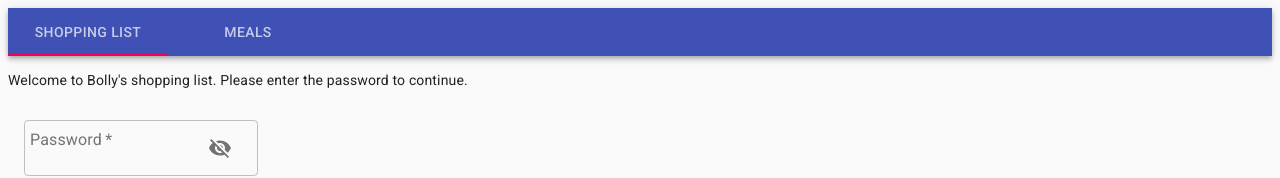
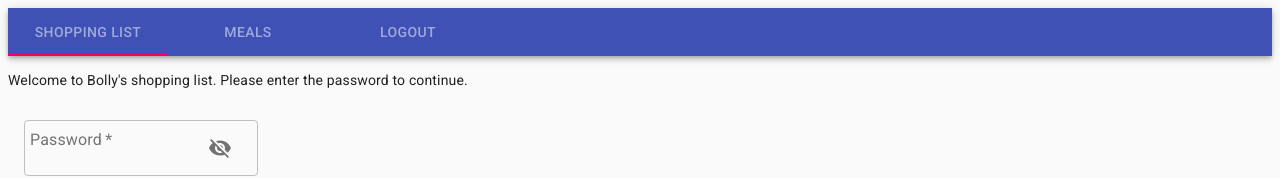
Before and after one commit to ben-mulhern/shopping-list, a React (Create React App) app: page /login in a window 1280 px wide. Shown: the top 178 px of the page. Built offline with nearby package versions, Linux system fonts and the light colour scheme; what apollo-link-ws would draw is missing.

Commit message:
Remember password, implement logout

```diff
--- a/src/api/apiClient.js
+++ b/src/api/apiClient.js
@@ -17,7 +17,7 @@ const wsLink = new WebSocketLink({
     reconnect: true,
     connectionParams: {
       headers: {
-        "x-hasura-admin-secret": sessionStorage.getItem("API_KEY") || "",
+        "x-hasura-admin-secret": localStorage.getItem("API_KEY") || "",
       },
     },
   },
@@ -30,7 +30,7 @@ export const reStartWsLink = () => {
 }
 
 const authLink = setContext((_, { headers }) => {
-  const apiKey = sessionStorage.getItem("API_KEY")
+  const apiKey = localStorage.getItem("API_KEY")
 
   return {
     headers: {
--- a/src/components/Login.js
+++ b/src/components/Login.js
@@ -33,11 +33,8 @@ const Login = (props) => {
   )
 
   const attemptLogin = (apiKey) => {
-    console.log("Attempting login")
-    sessionStorage.setItem("API_KEY", apiKey)
-    console.log("Key has been set")
+    localStorage.setItem("API_KEY", apiKey)
     reStartWsLink()
-    console.log("WS link has been restarted")
     attemptLogInCall()
   }
 
@@ -64,7 +61,7 @@ const Login = (props) => {
   if (called && loading)
     return <CircularProgress color="secondary" className={classes.margin} />
   if (called && error) {
-    sessionStorage.removeItem("API_KEY")
+    localStorage.removeItem("API_KEY")
     return (
       <p>
         Login failed :( Please <a href="/">try again</a>
--- a/src/components/MainView.js
+++ b/src/components/MainView.js
@@ -18,7 +18,7 @@ const useStyles = makeStyles((theme) => ({
 const MainView = (props) => {
   const dispatch = useDispatch()
   const classes = useStyles()
-  const apiKey = sessionStorage.getItem("API_KEY")
+  const apiKey = localStorage.getItem("API_KEY")
   const stateLoggedIn = useSelector((state) => state.loggedIn)
   const loggedIn = stateLoggedIn || (apiKey && !stateLoggedIn)
 
--- a/src/components/Navbar.js
+++ b/src/components/Navbar.js
@@ -3,19 +3,39 @@ import AppBar from "@material-ui/core/AppBar"
 import Tabs from "@material-ui/core/Tabs"
 import Tab from "@material-ui/core/Tab"
 import { Link } from "react-router-dom"
-import { useSelector } from "react-redux"
+import { useSelector, useDispatch } from "react-redux"
+import { logOut } from "../state/actions"
 
 const Navbar = (props) => {
+  const dispatch = useDispatch()
   const activeTab = useSelector((state) => state.activeTab)
+  const loggedIn = useSelector((state) => state.loggedIn)
   const LinkTab = (props) => (
-    <Tab label={props.label} component={Link} to={props.href} />
+    <Tab
+      label={props.label}
+      component={Link}
+      to={props.href}
+      disabled={!loggedIn}
+    />
   )
+
+  const triggerLogOut = () => {
+    localStorage.removeItem("API_KEY")
+    dispatch(logOut())
+  }
 
   return (
     <AppBar position="static">
       <Tabs value={activeTab}>
         <LinkTab label="Shopping list" href="/list" />
         <LinkTab label="Meals" href="/meals" />
+        <Tab
+          label="Logout"
+          component={Link}
+          disabled={!loggedIn}
+          to="/login"
+          onClick={triggerLogOut}
+        />
       </Tabs>
     </AppBar>
   )
--- a/src/state/actions.js
+++ b/src/state/actions.js
@@ -1,5 +1,9 @@
 export const logIn = () => ({
   type: "LOGIN",
+})
+
+export const logOut = () => ({
+  type: "LOGOUT",
 })
 
 export const saveApiKey = (apiKey) => ({
--- a/src/state/appReducer.js
+++ b/src/state/appReducer.js
@@ -11,6 +11,12 @@ const appReducer = (state = initialState, action) => {
       return {
         ...state,
         loggedIn: true,
+      }
+
+    case "LOGOUT":
+      return {
+        ...state,
+        loggedIn: false,
       }
 
     case "SET_TAB":
```
